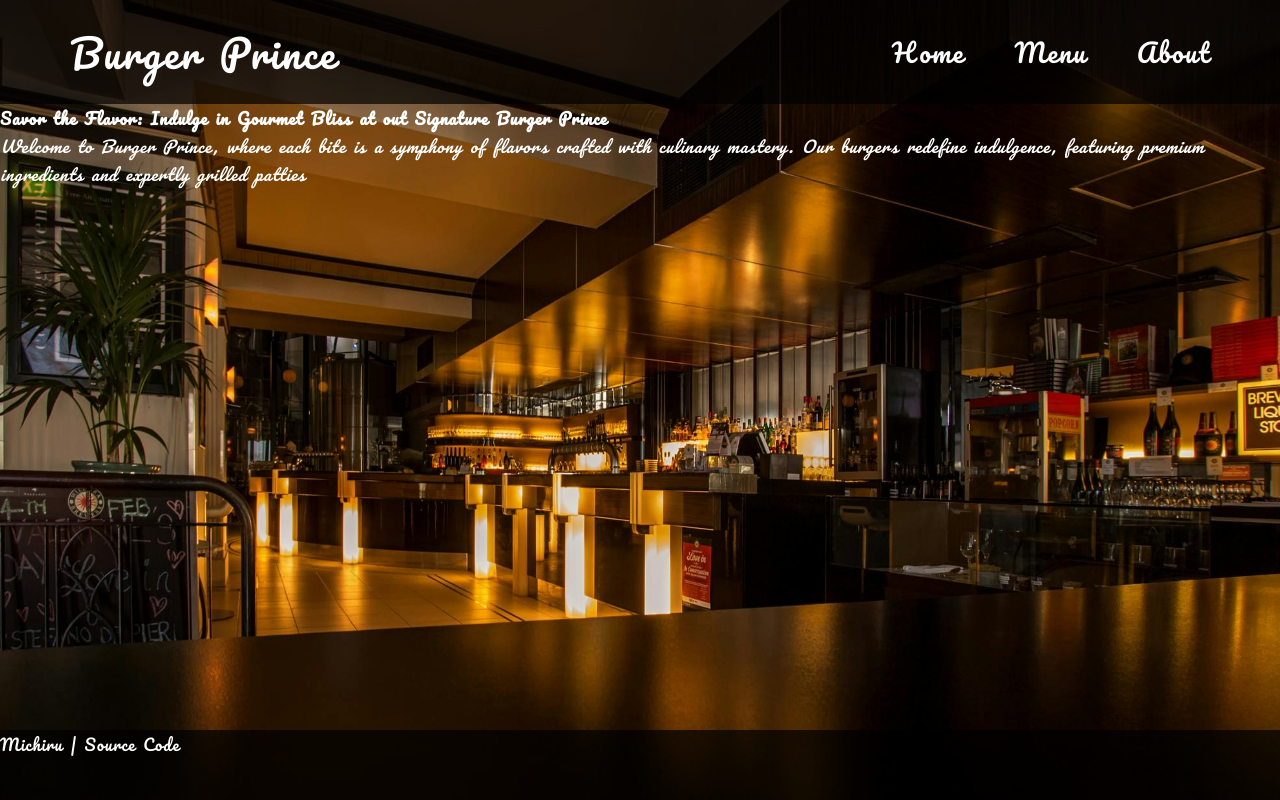
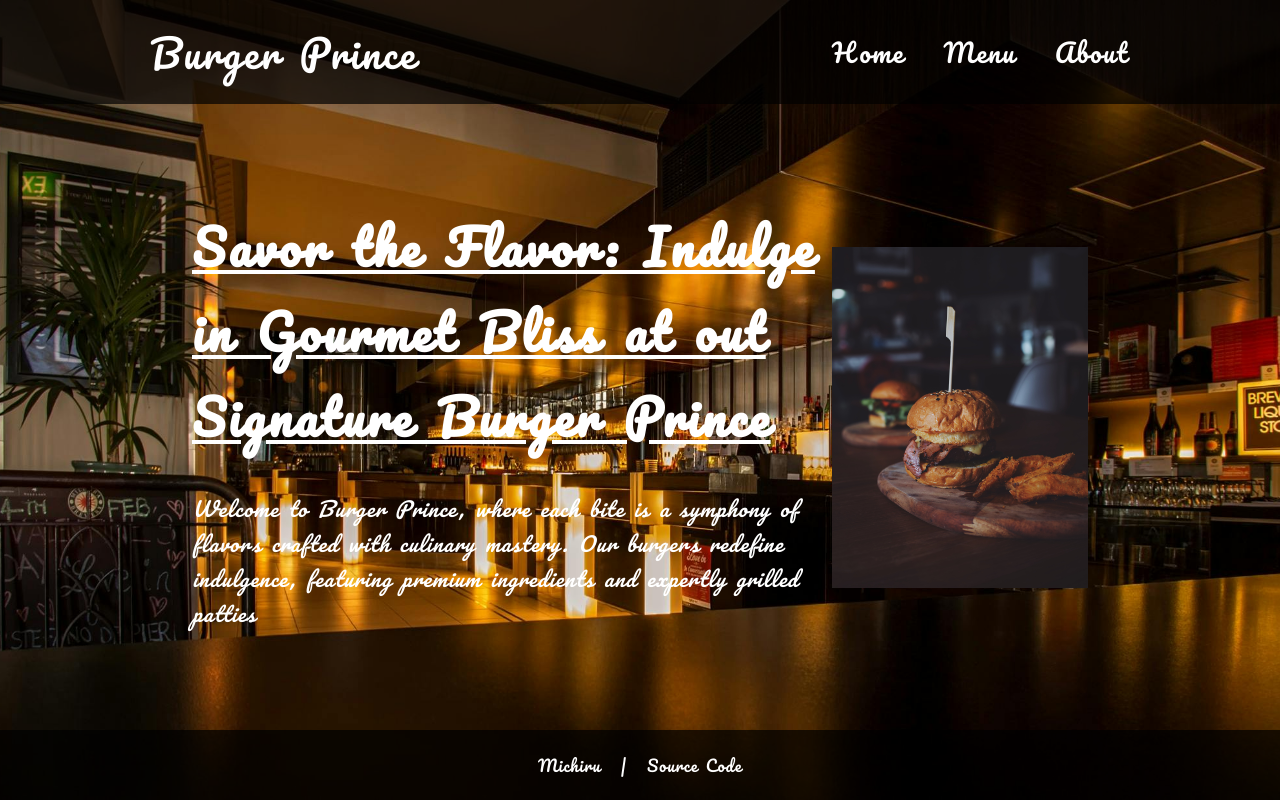
Before and after one commit to Chirumi/restaurant-page, a website built with webpack: page dist/index.html in a window 1280 px wide. Built offline with nearby package versions, Linux system fonts and the light colour scheme.

Commit message:
Add image on homepage and style both header and footer hover underline effect

```diff
--- a/src/home.js
+++ b/src/home.js
@@ -1,19 +1,20 @@
 function home() {
     const content = document.getElementById("content")
 
-    const headline = document.createElement("h2")
+    const contentContainer = document.createElement("div")
+
+    const headline = document.createElement("h1")
     headline.textContent = "Savor the Flavor: Indulge in Gourmet Bliss at out Signature Burger Prince"
 
     const description = document.createElement("em")
     description.textContent = "Welcome to Burger Prince, where each bite is a symphony of flavors crafted with culinary mastery. Our burgers redefine indulgence, featuring premium ingredients and expertly grilled patties"
 
-    const burgerImage = document.createElement("img")
+    contentContainer.appendChild(headline)
+    contentContainer.appendChild(description)
+    content.prepend(contentContainer)
 
-    content.appendChild(headline)
-    content.appendChild(description)
-
-    headline.classList.add("headline", "fadeIn", "fadeOut")
-    description.classList.add("description", "fadeIn", "fadeOut")
+    headline.classList.add("fadeIn", "fadeOut")
+    description.classList.add("fadeIn", "fadeOut")
 
     requestAnimationFrame(() => {
         headline.classList.remove("fadeOut")
--- a/src/styles.css
+++ b/src/styles.css
@@ -11,6 +11,7 @@
     letter-spacing: 0.06em;
     word-spacing: 0.16em;
     font-size: 100%;
+    text-decoration: none;
 }
 
 body {
@@ -30,12 +31,14 @@ body {
     display: flex;
     justify-content: space-between;
     align-items: center;
-    padding: 10px 70px;
+    padding: 10px 150px;
     grid-area: header;
 }
 
-.header > div:last-child > div:hover {
+.header > div:last-child > div:hover,
+.footer a:hover {
     color: rgb(255, 60, 60);
+    border-bottom: 1px solid;
     transition: 0.3s;
 }
 
@@ -50,16 +53,24 @@ body {
 
 .header > :last-child {
     display: flex;
-    gap: 50px;
+    gap: 35px;
     font-size: 1.6em;
 }
 
+.header > :last-child div {
+    border: 2px solid transparent;
+    transition: 0.3s;
+}
+
 .header,
-.footer {
-    transition: 0.8s;
+.footer{
+    transition: 0.3s;
 }
 
 #content {
+    display: flex;
+    justify-content: center;
+    align-items: center;
     grid-area: content;
 }
 
@@ -71,6 +82,36 @@ body {
     opacity: 0;
 }
 
+#content > img {
+    width: 20vw;
+    height: auto;
+}
+#content > div {
+    display: flex;
+    flex-direction: column;
+    gap: 2em;
+    width: 50vw;
+}
+
+#content > div h1 {
+    font-size: 3em;
+    text-decoration: underline;
+}
+
+#content > div em {
+    font-size: 1.25em;
+}
+
 .footer {
+    display: flex;
+    justify-content: center;
+    align-items: center;
+    padding-top: 12px;
+    padding-bottom: 12px;
+    gap: 20px;
     grid-area: footer;
 }
+
+.footer a {
+    transition: 0.3s;
+}
```
Also changed, not shown: dist/index.html, dist/main.js.
